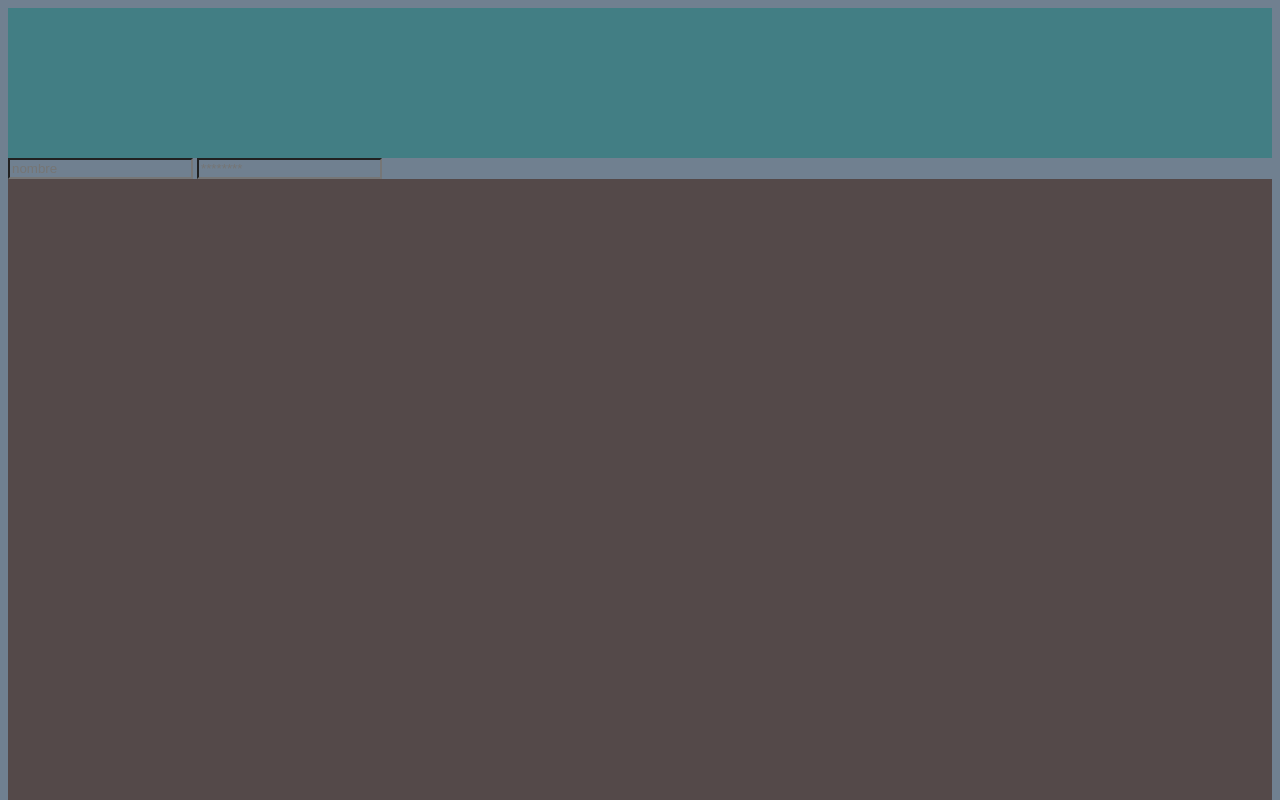
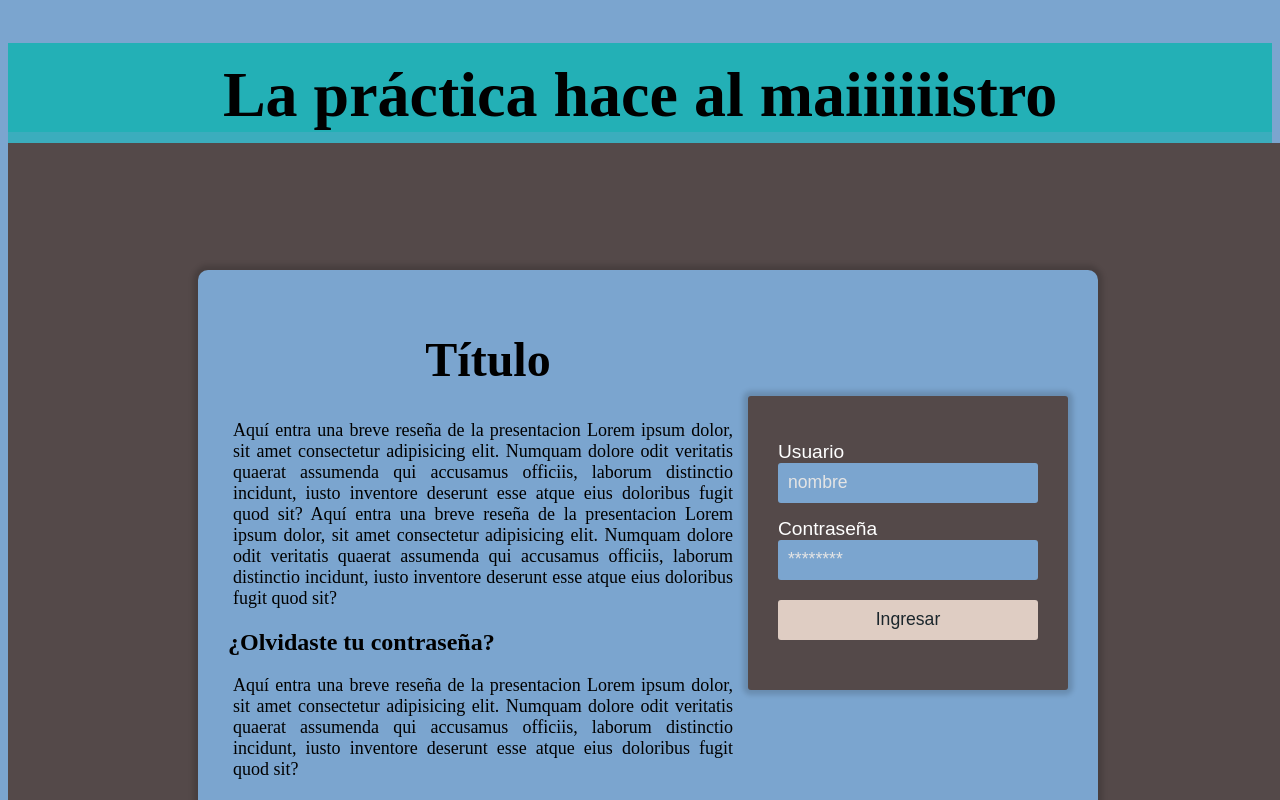
Before and after one commit to david120894/HOME, a plain HTML site: page Home-web/index.html in a window 1280 px wide. Shown: the top 800 px of the page. Drawn offline with Linux system fonts and the light colour scheme.

Commit message:
Cargando cambios css html

```diff
--- a/Home-web/index.html
+++ b/Home-web/index.html
@@ -1,22 +1,48 @@
 <!DOCTYPE html>
-<html lang="en">
+<html lang="es">
 <head>
     <meta charset="UTF-8">
     <meta http-equiv="X-UA-Compatible" content="IE=edge">
     <meta name="viewport" content="width=device-width, initial-scale=1.0">
-    <title>Document</title>
+    <title>Presentación</title>
     <link rel="stylesheet" href="styles.css">
+
 </head>
 
 <body>
     <div class="home">
+        <h1>La práctica hace al maiiiiiistro</h1>
     </div>
     <div class="contenedor-principal">
         <div class="form-control">
-            <label for="idnombre" class=""></label>
-            <input type="text" id="idnombre" placeholder="nombre">
-            <label for="idcontrasena"></label>
-            <input type="password" id="idcontrasena" placeholder="********">
+            <div class="Info">
+                <h1>Título</h1>
+                <p> Aquí entra una breve reseña de la presentacion
+                    Lorem ipsum dolor, sit amet consectetur adipisicing elit.
+                    Numquam dolore odit veritatis quaerat assumenda qui accusamus
+                    officiis, laborum distinctio incidunt, iusto inventore deserunt
+                    esse atque eius doloribus fugit quod sit?
+                    Aquí entra una breve reseña de la presentacion
+                    Lorem ipsum dolor, sit amet consectetur adipisicing elit.
+                    Numquam dolore odit veritatis quaerat assumenda qui accusamus
+                    officiis, laborum distinctio incidunt, iusto inventore deserunt
+                    esse atque eius doloribus fugit quod sit?
+                </p>
+                <h2>¿Olvidaste tu contraseña?</h2>
+                <p>Aquí entra una breve reseña de la presentacion
+                    Lorem ipsum dolor, sit amet consectetur adipisicing elit.
+                    Numquam dolore odit veritatis quaerat assumenda qui accusamus
+                    officiis, laborum distinctio incidunt, iusto inventore deserunt
+                    esse atque eius doloribus fugit quod sit?</p>
+            </div>
+            <form id="login">
+                <label for="idnombre" class="">Usuario</label>
+                <input type="text" id="idnombre" placeholder="nombre">
+                <label for="idcontrasena">Contraseña</label>
+                <input type="password" id="idcontrasena" placeholder="********">
+                <button type="submit" title="Ingresar" name="Ingresar">Ingresar</button>
+            </form>
+
 
         </div>
     </div>
--- a/Home-web/styles.css
+++ b/Home-web/styles.css
@@ -1,11 +1,142 @@
 *{
-    background-color: slategray;
+    background-color: rgb(123, 165, 207);
 }
 .home{
-    height: 150px;
-    background-color:rgba(39, 126, 126, 0.625) ;
+    height: 100px;
+    background-color:rgba(22, 179, 179, 0.625) ;
+}
+
+.home h1{
+    text-align: center;
+    background-color:rgba(22, 179, 179, 0.625) ;
+    font-size: 400%;
+    padding-top: 15px;
 }
 .contenedor-principal{
-    height: 100vh;
+    height: 80vh;
     background-color: rgb(84, 73, 73);
+    background-position: center;
+
+    display: flex;
+    align-items: center;
+    justify-content: center;
+
+    margin: 0;
+    padding: 0;
+    min-width: 100vw;
+    min-height: 100vh;
+    width: 100%;
+    height: 100%;
 }
+
+.form-control{
+    display: flex;
+    align-items: center;
+    justify-content: center;
+    flex-direction:row;
+
+    min-width: 380px;
+    max-width: 900px;
+    width: 90%;
+
+    border-radius: 10px 10px 10px 10px;
+    -moz-border-radius: 10px 10px 10px 10px;
+    -webkit-border-radius: 10px 10px 10px 10px;
+
+    -webkit-box-shadow: 0px 0px 5px 5px rgba(0,0,0,0.15);
+    -moz-box-shadow: 0px 0px 5px 5px rgba(0,0,0,0.15);
+    box-shadow: 0px 0px 5px 5px rgba(0,0,0,0.15);
+
+    padding: 30px;
+    box-sizing: border-box;
+}
+
+#login {
+    width: 100%;
+    max-width: 320px;
+    min-width: 320px;
+    padding: 30px 30px 50px 30px;
+    background-color: rgb(84, 73, 73);
+
+    -webkit-box-shadow: 0px 0px 5px 5px rgba(0,0,0,0.15);
+    -moz-box-shadow: 0px 0px 5px 5px rgba(0,0,0,0.15);
+    box-shadow: 0px 0px 5px 5px rgba(0,0,0,0.15);
+
+    border-radius: 3px 3px 3px 3px;
+    -moz-border-radius: 3px 3px 3px 3px;
+    -webkit-border-radius: 3px 3px 3px 3px;
+
+    box-sizing: border-box;
+
+    opacity: 1;
+    filter: alpha(opacity=1);
+}
+
+#login label {
+    display: block;
+    font-family: 'Overpass', sans-serif;
+    font-size: 120%;
+    color: white;
+
+    background-color: rgb(84, 73, 73);
+    margin-top: 15px;
+}
+
+#login input {
+    font-family: 'Overpass', sans-serif;
+    font-size: 110%;
+    color: #1b262c;
+
+    display: block;
+    width: 100%;
+    height: 40px;
+
+    margin-bottom: 10px;
+    padding: 5px 5px 5px 10px;
+
+    box-sizing: border-box;
+
+    border: none;
+    border-radius: 3px 3px 3px 3px;
+    -moz-border-radius: 3px 3px 3px 3px;
+    -webkit-border-radius: 3px 3px 3px 3px;
+}
+
+#login input::placeholder {
+    font-family: 'Overpass', sans-serif;
+    color: #E4E4E4;
+}
+
+#login button {
+    font-family: 'Overpass', sans-serif;
+    font-size: 110%;
+    color:#1b262c;
+    width: 100%;
+    height: 40px;
+    border: none;
+
+    border-radius: 3px 3px 3px 3px;
+    -moz-border-radius: 3px 3px 3px 3px;
+    -webkit-border-radius: 3px 3px 3px 3px;
+
+    background-color: #dfcdc3;
+
+    margin-top: 10px;
+}
+
+#login button:hover {
+    background-color: #3c4245;
+    color:#dfcdc3;
+}
+
+.Info h1 {
+    font-size: 300%;
+    text-align: center;
+}
+
+.Info p{
+    text-align: justify;
+    font-size: large;
+    margin: 5px;
+    padding-right: 10px;
+}
```
